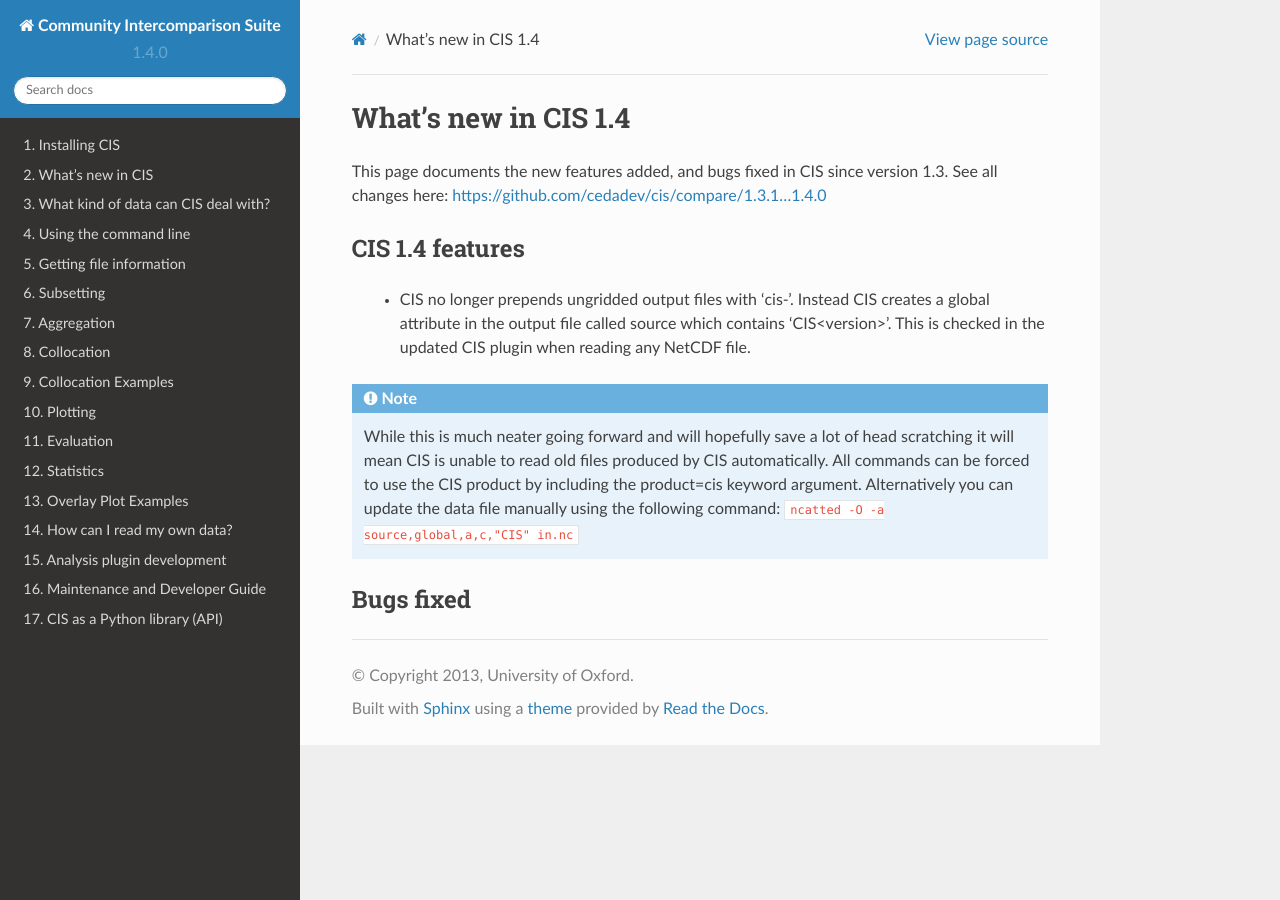
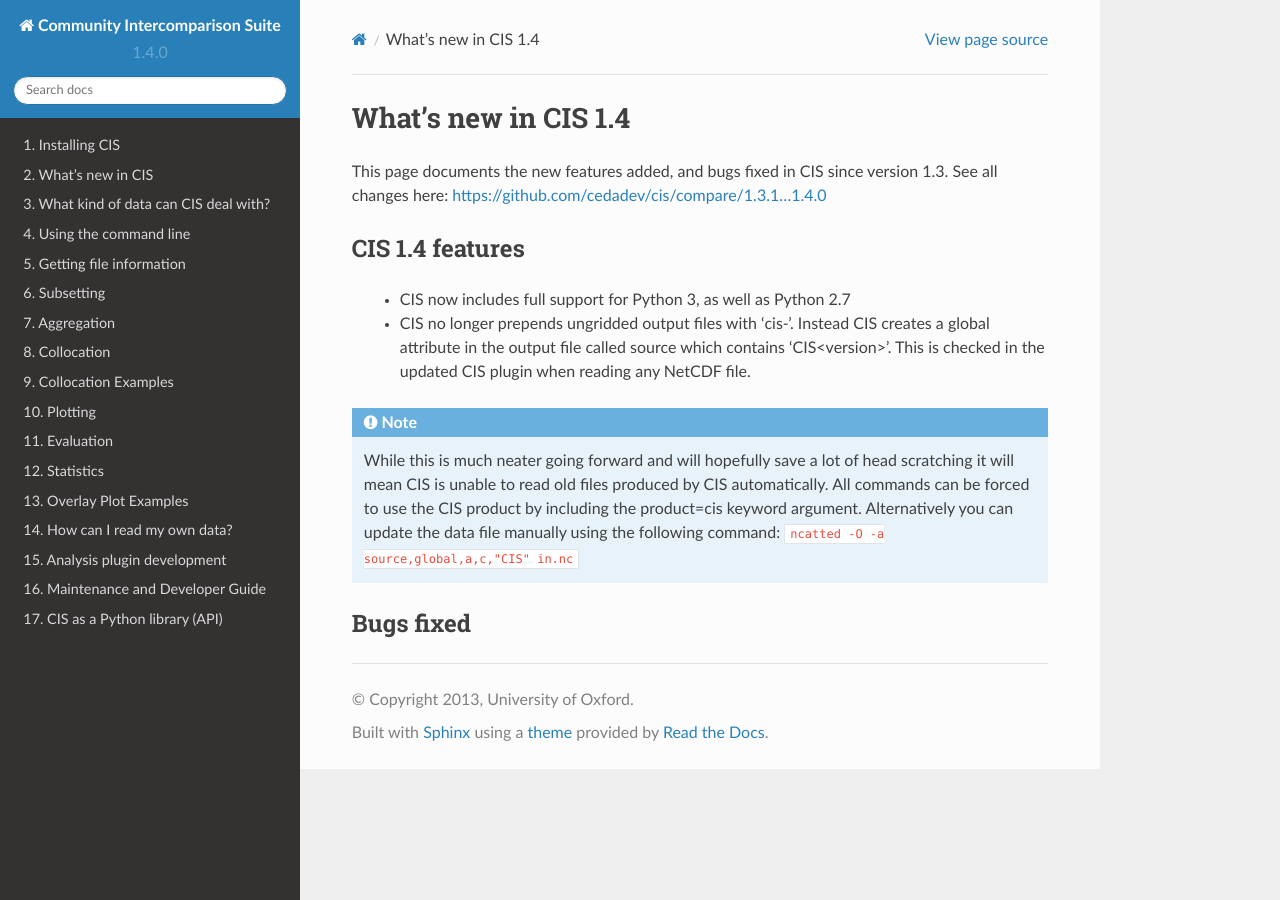
Before and after one commit to cedadev/cis, a Sphinx documentation site: the page built from doc/whats_new_1.4.rst, in a window 1280 px wide. Built offline with Sphinx 7.4.7 and the Read the Docs theme 2.0.0, drawn with Linux system fonts in a browser that asks for light colours.

Commit message:
Updating what's new

```diff
--- a/doc/whats_new_1.4.rst
+++ b/doc/whats_new_1.4.rst
@@ -9,6 +9,7 @@ This page documents the new features added, and bugs fixed in CIS since version
 CIS 1.4 features
 ================
 
+ * CIS now includes full support for Python 3, as well as Python 2.7
  * CIS no longer prepends ungridded output files with 'cis-'. Instead CIS creates a global attribute in the output file
    called source which contains 'CIS<version>'. This is checked in the updated CIS plugin when reading any NetCDF file.
 
```
